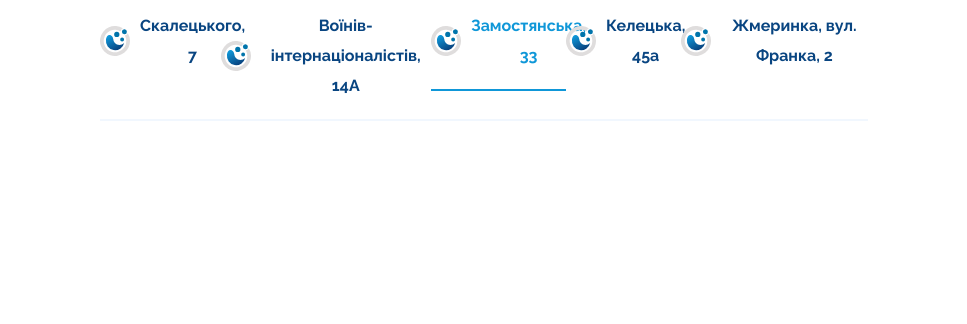
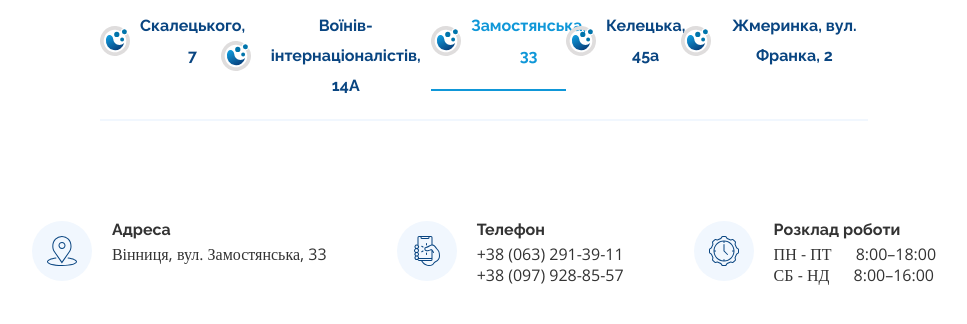
Before and after one commit to Valerii-Postrybailo/Webcaption-aksi-project, a website built with webpack: page src/index.html in a window 1280 px wide. Shown: the part 3187-3511 px from the top of the page, without its empty margins (156-1123 px from the left). Before the commit the page ends 3408 px from the top, so only its background shows below. Built offline with nearby package versions, Linux system fonts and the light colour scheme.

Commit message:
added address/contacts section and functional (partly)

```diff
--- a/src/index.html
+++ b/src/index.html
@@ -658,6 +658,67 @@
         </ul>
 
       </div>
+
+      <address class="address">
+        <div class="location-box">
+          <div class="location-box__img-box">
+            <svg class="location-box__img" width="30" height="30">
+              <use href="./images/symbol-defs.svg#icon-placeholder"></use>
+            </svg>
+          </div>
+
+          <div class="location-box__address-block">
+            <p class="location-box__address-block-title">
+              Адреса
+            </p>
+            <a class="location-box__address-block-text address-text" href="https://bit.ly/406ZjI2" target="_blank" rel="noopener noreferrer">
+              Вінниця, вул. Замостянська, 33
+            </a>
+          </div>
+        </div>
+
+        <div class="location-box">
+          <div class="location-box__img-box">
+            <svg class="location-box__img" width="30" height="30">
+              <use href="./images/symbol-defs.svg#icon-phone"></use>
+            </svg>
+          </div>
+
+          <div class="location-box__address-block">
+            <p class="location-box__address-block-title">
+              Телефон
+            </p>
+            <a class="location-box__address-block-text first-phone-number" href="tel:+38 (063) 291-39-11">
+              +38 (063) 291-39-11
+            </a>
+            <a class="location-box__address-block-text second-phone-number" href="tel:+38 (063) 291-39-11">
+              +38 (097) 928-85-57
+            </a>
+          </div>
+        </div>
+
+        <div class="location-box">
+          <div class="location-box__img-box">
+            <svg class="location-box__img" width="30" height="30">
+              <use href="./images/symbol-defs.svg#icon-watch"></use>
+            </svg>
+          </div>
+
+          <div class="location-box__address-block">
+            <p class="location-box__address-block-title">
+              Розклад роботи
+            </p>
+
+            <p class="location-box__address-block-text first-working-time">
+              <span class="location-box__address-block-data">ПН - ПТ</span> 8:00–18:00
+            </p>
+            <p class="location-box__address-block-text second-working-time">
+              <span class="location-box__address-block-data "> СБ - НД</span> 8:00–16:00
+            </p>
+          </div>
+        </div>
+
+      </address>
   </section>
 
   <script src="./libs/jquery/jquery.min.js"></script>
--- a/src/map.js
+++ b/src/map.js
@@ -1,30 +1,56 @@
-const googleMapContainer = document.querySelector(".map__google-map-container")
-const googleMap = document.querySelector(".map__google-map")
+const googleMap = document.querySelector(".map__google-map");
 
+const mapBtn1 = document.querySelector(".map-btn-1");
+const mapBtn2 = document.querySelector(".map-btn-2");
+const mapBtn3 = document.querySelector(".map-btn-3");
+const mapBtn4 = document.querySelector(".map-btn-4");
+const mapBtn5 = document.querySelector(".map-btn-5");
 
-const mapBtn1 = document.querySelector(".map-btn-1")
-const mapBtn2  = document.querySelector(".map-btn-2")
-const mapBtn3  = document.querySelector(".map-btn-3")
-const mapBtn4  = document.querySelector(".map-btn-4")
-const mapBtn5  = document.querySelector(".map-btn-5")
+const address = document.querySelector(".address-text");
+const workingTime1 = document.querySelector(".first-working-time")
+const workingTime2 = document.querySelector(".second-working-time")
 
+let activeBtn = mapBtn3;
+
+const activeToggle = (el) => {
+  if (activeBtn) {
+    activeBtn.classList.remove('address-btn--active');
+  }
+  el.classList.add('address-btn--active');
+  activeBtn = el;
+}
 
 mapBtn1.addEventListener("click", () => {
-  googleMap.src="https://www.google.com/maps/embed?pb=!1m18!1m12!1m3!1d10422.749943793107!2d28.41626363955079!3d49.225453599999994!2m3!1f0!2f0!3f0!3m2!1i1024!2i768!4f13.1!3m3!1m2!1s0x472d5be40fd68679%3A0x1386973d939d74eb!2z0KXRltC80YfQuNGB0YLQutCwIC0g0L_RgNCw0LvRjNC90Y8gQUtTSSDQv9GA0LjQudC80LDQu9GM0L3QuNC5INC_0YPQvdC60YI!5e0!3m2!1suk!2sua!4v1679515018321!5m2!1suk!2sua"
+  googleMap.src = "https://www.google.com/maps/embed?pb=!1m18!1m12!1m3!1d10422.749943793107!2d28.41626363955079!3d49.225453599999994!2m3!1f0!2f0!3f0!3m2!1i1024!2i768!4f13.1!3m3!1m2!1s0x472d5be40fd68679%3A0x1386973d939d74eb!2z0KXRltC80YfQuNGB0YLQutCwIC0g0L_RgNCw0LvRjNC90Y8gQUtTSSDQv9GA0LjQudC80LDQu9GM0L3QuNC5INC_0YPQvdC60YI!5e0!3m2!1suk!2sua!4v1679515018321!5m2!1suk!2sua";
+  activeToggle(mapBtn1);
+
+  address.textContent = "Вінниця, вул. Родіона Скалецького, 7";
+  address.href = "https://bit.ly/3Zdw8lc";
+  workingTime1.innerHTML = `<span class="location-box__address-block-data">ПН - ПТ</span>10:00–20:00`;
+  workingTime2.innerHTML = `<span class="location-box__address-block-data ">СБ - НД</span>10:00–16:00`;
 });
 
 mapBtn2.addEventListener("click", () => {
-  googleMap.src=""
+  googleMap.src = "https://www.google.com/maps/embed?pb=!1m18!1m12!1m3!1d2605.5741176673873!2d28.403158515927043!3d49.227603382592314!2m3!1f0!2f0!3f0!3m2!1i1024!2i768!4f13.1!3m3!1m2!1s0x472d5c43674bd913%3A0xbc0d2bf528d7f9f2!2z0LLRg9C70LjRhtGPINCS0L7Rl9C90ZbQsi3QhtC90YLQtdGA0L3QsNGG0ZbQvtC90LDQu9GW0YHRgtGW0LIsIDE00LAsINCS0ZbQvdC90LjRhtGPLCDQktGW0L3QvdC40YbRjNC60LAg0L7QsdC70LDRgdGC0YwsIDIxMDAw!5e0!3m2!1suk!2sua!4v1679565894500!5m2!1suk!2sua";
+  activeToggle(mapBtn2);
 });
 
 mapBtn3.addEventListener("click", () => {
-  console.log("Button was clicked");
+  googleMap.src = "https://www.google.com/maps/embed?pb=!1m18!1m12!1m3!1d10421.345179964452!2d28.496456463716857!3d49.232112945808254!2m3!1f0!2f0!3f0!3m2!1i1024!2i768!4f13.1!3m3!1m2!1s0x472d5b6a77922847%3A0xe9f11d7b1f81923d!2z0KXRltC80YfQuNGB0YLQutCwIEFLU0k!5e0!3m2!1suk!2sua!4v1679474269117!5m2!1suk!2sua";
+  activeToggle(mapBtn3);
+
+  address.textContent = "Вінниця, вул. Замостянська, 33";
+  address.href = "https://bit.ly/406ZjI2";
+    workingTime1.innerHTML = `<span class="location-box__address-block-data">ПН - ПТ</span>8:00–18:00`;
+  workingTime2.innerHTML = `<span class="location-box__address-block-data ">СБ - НД</span>8/9:00–16:00`;
 });
 
 mapBtn4.addEventListener("click", () => {
-  console.log("Button was clicked");
+  googleMap.src = "https://www.google.com/maps/embed?pb=!1m18!1m12!1m3!1d20845.499887586215!2d28.398754179101562!3d49.225453599999994!2m3!1f0!2f0!3f0!3m2!1i1024!2i768!4f13.1!3m3!1m2!1s0x472d5c65443fffff%3A0x69b379869e06200f!2z0KXRltC80YfQuNGB0YLQutCwIC0g0L_RgNCw0LvRjNC90Y8g0JDQmtCh0IYg0L_RgNC40LnQvNCw0LvRjNC90LjQuSDQv9GD0L3QutGC!5e0!3m2!1suk!2sua!4v1679566086479!5m2!1suk!2sua";
+  activeToggle(mapBtn4);
 });
 
 mapBtn5.addEventListener("click", () => {
-  console.log("Button was clicked");
+  googleMap.src = "https://www.google.com/maps/embed?pb=!1m18!1m12!1m3!1d2615.865372240962!2d28.110768315922172!3d49.032167496408604!2m3!1f0!2f0!3f0!3m2!1i1024!2i768!4f13.1!3m3!1m2!1s0x4732a2bd61403cf1%3A0xce30e1387b5213c3!2z0LLRg9C70LjRhtGPINCG0LLQsNC90LAg0KTRgNCw0L3QutCwLCAyLCDQltC80LXRgNC40L3QutCwLCDQktGW0L3QvdC40YbRjNC60LAg0L7QsdC70LDRgdGC0YwsIDIzMTAw!5e0!3m2!1suk!2sua!4v1679566301432!5m2!1suk!2sua";
+  activeToggle(mapBtn5);
 });
--- /dev/null
+++ b/src/styles/components/_address.scss
@@ -0,0 +1,61 @@
+.address{
+  display: flex;
+  justify-content: center;
+
+  margin-bottom: 145px;
+}
+
+
+.location-box{
+  display: flex;
+
+  &:not(:last-child){
+    margin-right: 70px;
+  }
+}
+
+.location-box__img-box{
+  display: flex;
+  justify-content: center;
+  align-items: center;
+
+  width: 60px;
+  height: 60px;
+
+  margin-right: 20px;
+
+  border-radius: 50%;
+  background-color: $main-bg-color;
+}
+
+.location-box__address-block-title{
+  margin-bottom: 10px;
+
+  font-weight: 700;
+  font-size: 16px;
+  line-height: cals(16/25);
+
+  color: $main-text-color;
+}
+
+.location-box__address-block-text{
+  font-family: 'Open Sans';
+  font-size: 16px;
+  line-height: calc(16/25);
+
+  color: $main-text-color;
+  &:not(:last-child) {
+      margin-bottom: 10px;
+    }
+}
+
+.location-box__address-block-data{
+  margin-right: 20px;
+}
+
+.address-text,.first-phone-number,.second-phone-number{
+  display: block;
+  &:hover{
+    color:$hover-color;
+  }
+}
--- a/src/styles/main.scss
+++ b/src/styles/main.scss
@@ -8,3 +8,4 @@
 @import './components/reviews';
 @import './components/often_questions';
 @import './components/contacts';
+@import './components/address';
```
Also changed, not shown: src/styles/main.css, 1 other file.
